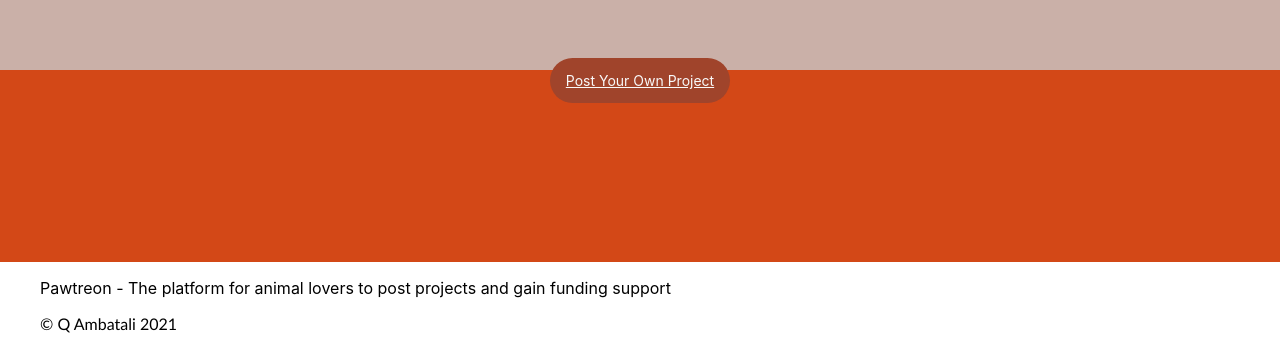
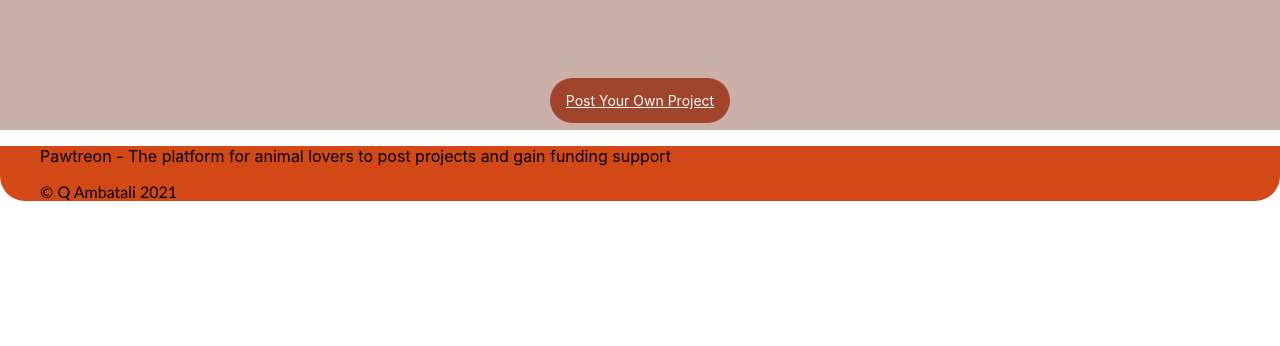
Before and after one commit to aeineeuq/crowdfunding, a React (Create React App) app: page /project/1 in a window 1280 px wide. Shown: the part 916-1262 px from the top of the page. After the commit the page ends 1133 px from the top, so only its background shows below. Built offline with nearby package versions, Linux system fonts and the light colour scheme; no server answers.

Commit message:
Footer updates

```diff
--- a/src/App.css
+++ b/src/App.css
@@ -89,9 +89,10 @@ div.cside {
 }
 
 div.dside {
-  background-color: #D34817;
+  background-color: #CAB0A8;
   text-align: center;
-  min-height: 15vw;
+  padding-top: 20px;
+  padding-bottom: 20px;
 }
 
 form {
--- a/src/components/Nav/Footer.jsx
+++ b/src/components/Nav/Footer.jsx
@@ -1,8 +1,9 @@
 import React from "react";
+import './Nav.css';
 
 function Footer() {
     return (
-        <div className="Footer">
+        <div className="footer">
             <div>
             <ul>Pawtreon - The platform for animal lovers to post projects and gain funding support</ul>
             <ul><p>&copy; Q Ambatali 2021</p></ul>
--- a/src/components/Nav/Nav.css
+++ b/src/components/Nav/Nav.css
@@ -53,3 +53,12 @@ display: block;
   font-size: 14px;
   align-self: right;
 }
+
+div.footer {
+  border-bottom-left-radius:25px;
+  border-bottom-right-radius:25px;
+  color: black;
+  background-color: #D34817;
+  width: auto;
+  min-height: 100%;
+  }
```
